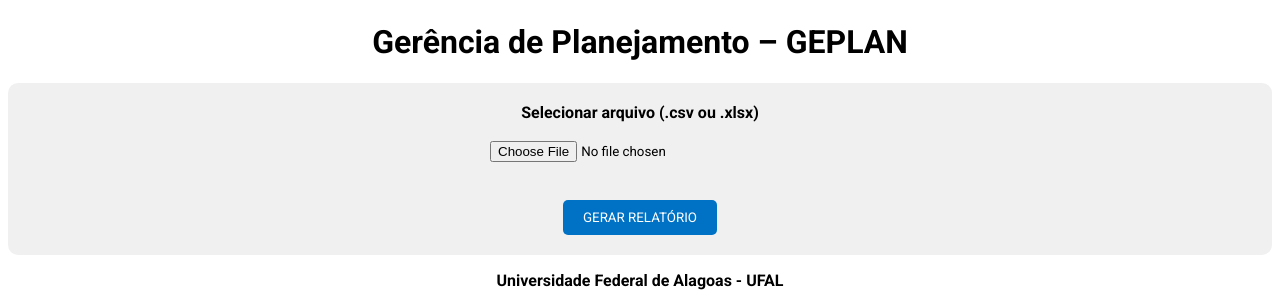
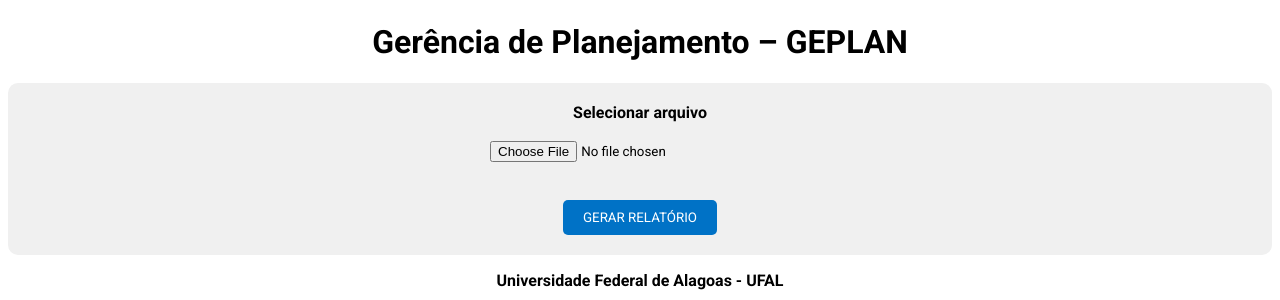
Before and after one commit to Moraniel/DocAdjust, a Flask app: page / in a window 1280 px wide. Shown: the part 170-470 px from the top of the page. Run offline with Flask 3, Linux system fonts and the light colour scheme.

Commit message:
Update index.html

```diff
--- a/templates/index.html
+++ b/templates/index.html
@@ -12,7 +12,7 @@
     <img src="{{ url_for('static', filename='brasao-ufal.png') }}" alt="Logo">
     <h1 class="center">Gerência de Planejamento – GEPLAN</h1>
     <form method="POST" enctype="multipart/form-data" class="form-style">
-      <label for="file">Selecionar arquivo (.csv ou .xlsx)</label>
+      <label for="file">Selecionar arquivo</label>
       <input type="file" accept=".csv, .xlsx" name="file" /><br /><br />
       <input type="submit" value="GERAR RELATÓRIO" />
     </form>
```
